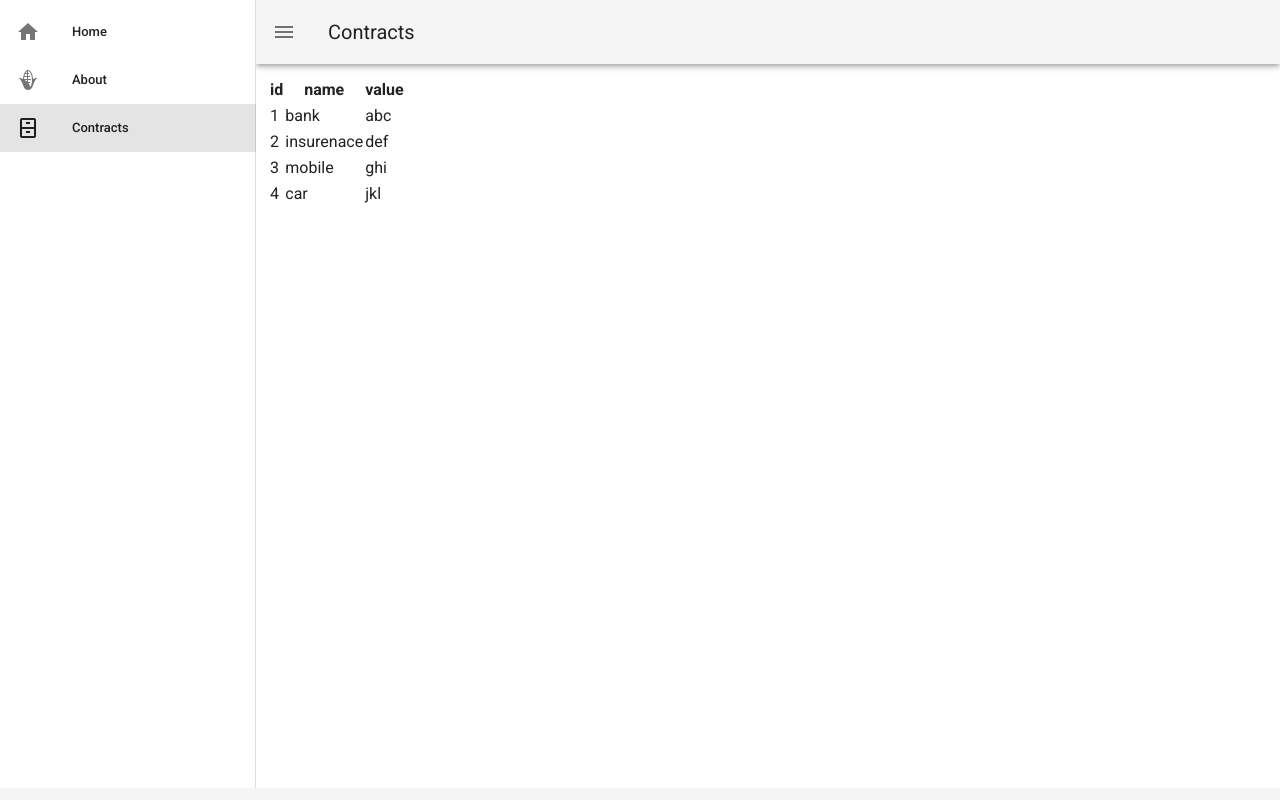
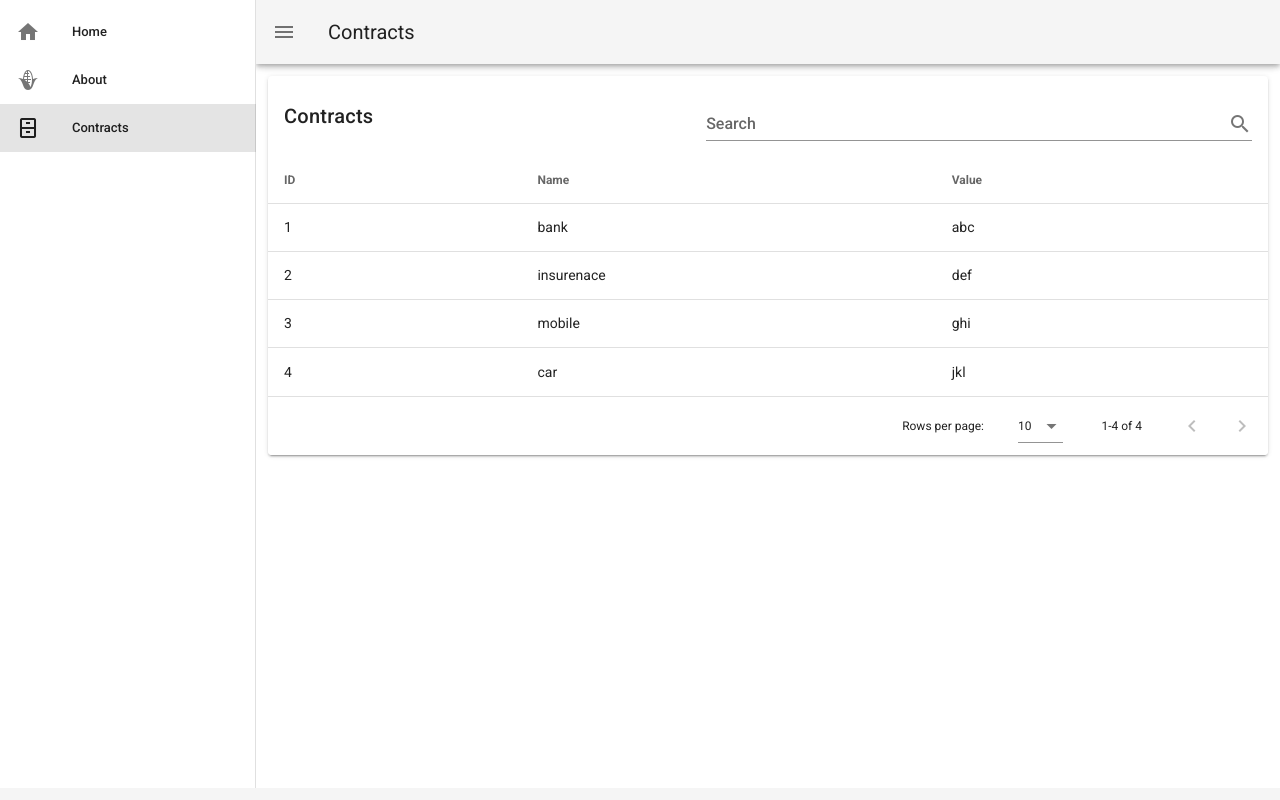
Before and after one commit to reusing-code/contracts, a Vue app: page /contracts in a window 1280 px wide. Built offline with nearby package versions, Linux system fonts and the light colour scheme.

Commit message:
Change table to data-table

```diff
--- a/src/App.vue
+++ b/src/App.vue
@@ -2,12 +2,7 @@
   <v-app>
     <v-navigation-drawer v-model="drawer" app>
       <v-list dense>
-        <v-list-item
-          link
-          v-for="item in navItems"
-          :key="item.title"
-          :to="item.link"
-        >
+        <v-list-item link v-for="item in navItems" :key="item.title" :to="item.link">
           <v-list-item-action>
             <v-icon v-if="item.icon">{{ item.icon }}</v-icon>
           </v-list-item-action>
@@ -23,11 +18,8 @@
       <v-toolbar-title>Contracts</v-toolbar-title>
     </v-app-bar>
 
-    <!-- Sizes your content based upon application components -->
     <v-content>
-      <!-- Provides the application the proper gutter -->
-      <v-container fluid>
-        <!-- If using vue-router -->
+      <v-container>
         <router-view></router-view>
       </v-container>
     </v-content>
--- a/src/components/ContractList.vue
+++ b/src/components/ContractList.vue
@@ -1,35 +1,34 @@
 <template>
-  <div id="contract-list">
-    <v-simple-table>
-      <table>
-        <thead>
-          <tr>
-            <th v-for="column in columns" :key="column">
-              {{ column }}
-            </th>
-          </tr>
-        </thead>
-        <tbody>
-          <TableRow
-            v-for="contract in contracts"
-            :key="contract.id"
-            v-bind:data="contract"
-            v-bind:columns="columns"
-          ></TableRow>
-        </tbody>
-      </table>
-    </v-simple-table>
-  </div>
+  <v-card>
+    <v-card-title>
+      Contracts
+      <v-spacer></v-spacer>
+      <v-text-field
+        v-model="search"
+        append-icon="mdi-magnify"
+        label="Search"
+        single-line
+        hide-details
+      ></v-text-field>
+    </v-card-title>
+    <v-data-table
+      :headers="headers"
+      :items="contracts"
+      :search="search"
+    ></v-data-table>
+  </v-card>
 </template>
 
 <script>
-import TableRow from "@/components/TableRow.vue";
-
 export default {
-  components: { TableRow },
   data() {
     return {
-      columns: ["id", "name", "value"],
+      search: "",
+      headers: [
+        { text: "ID", value: "id" },
+        { text: "Name", value: "name" },
+        { text: "Value", value: "value" }
+      ],
       contracts: [
         { id: 1, name: "bank", value: "abc" },
         { id: 2, name: "insurenace", value: "def" },
--- a/src/components/TableRow.vue
+++ /dev/null
@@ -1,23 +0,0 @@
-<template>
-  <tr>
-    <td v-for="column in columns" :key="column">{{ data[column] }}</td>
-  </tr>
-</template>
-
-<script>
-export default {
-  props: {
-    columns: {
-      type: Array
-    },
-    data: {
-      type: Object,
-      default: function() {
-        return {};
-      }
-    }
-  }
-};
-</script>
-
-<style scoped></style>
```
